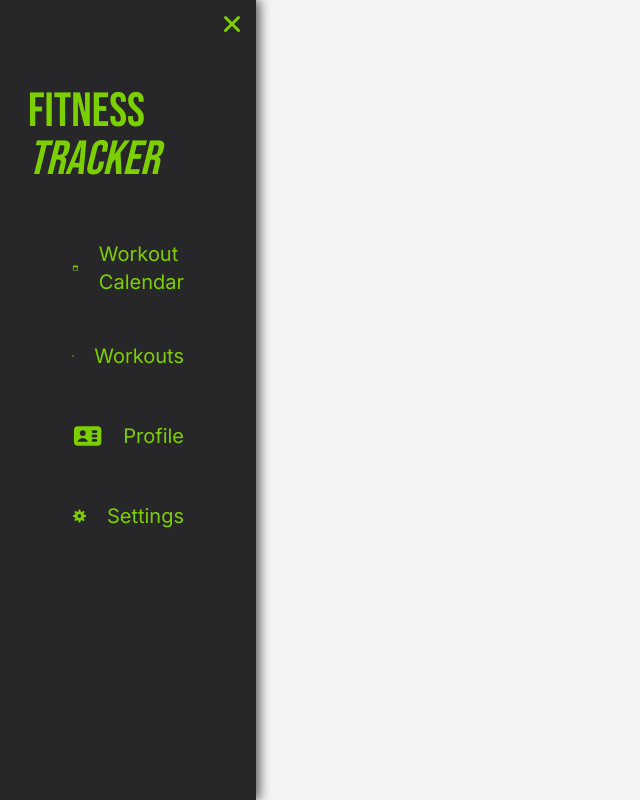
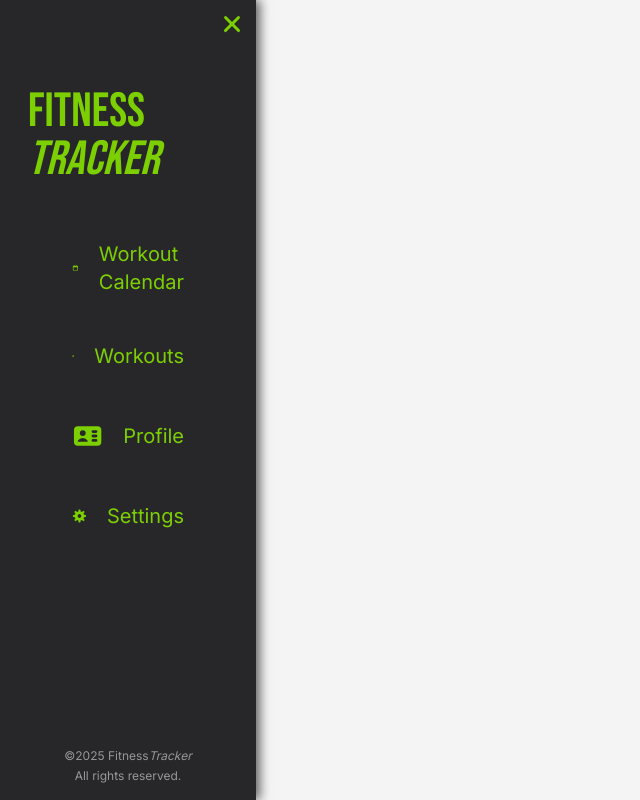
Before and after one commit to DanielG808/fitness-tracker, a Next.js app: page / in a window 1280 px wide. Shown: the whole page, without its empty margins (0-640 px from the left). Built offline with nearby package versions, Linux system fonts and the light colour scheme.

Commit message:
added footer to the navigation-panel modularized menu-button into separate component

```diff
--- /dev/null
+++ b/src/components/footer.tsx
@@ -0,0 +1,12 @@
+export default function Footer() {
+  return (
+    <footer className="mt-auto text-sm text-background/55 text-xs text-center py-2 space-y-1">
+    <p>
+      &copy;2025 Fitness<span className="italic">Tracker</span>
+    </p>
+    <p>
+      All rights reserved.
+    </p>
+  </footer>
+  )
+}
--- /dev/null
+++ b/src/components/nav-panel-button.tsx
@@ -0,0 +1,18 @@
+import { XMarkIcon, Bars3Icon } from "@heroicons/react/16/solid";
+
+type NavPanelButtonProps ={
+    open: boolean;
+    setOpen: React.Dispatch<React.SetStateAction<boolean>>
+}
+
+export default function NavPanelButton({ open, setOpen }: NavPanelButtonProps) {
+  return (
+    <button className="ml-auto cursor-pointer" onClick={() => setOpen(!open)}>
+        {open ? (
+          <XMarkIcon className="w-8 h-8" />
+        ) : (
+          <Bars3Icon className="w-10 h-10" />
+        )}
+      </button>
+  )
+}
--- a/src/components/navigation-panel.tsx
+++ b/src/components/navigation-panel.tsx
@@ -1,9 +1,10 @@
 "use client";
 
 import { useState } from "react";
-import { XMarkIcon, Bars3Icon } from "@heroicons/react/16/solid";
 import NavLinkList from "./nav-link-list";
 import Logo from "./logo";
+import Footer from "./footer";
+import NavPanelButton from "./nav-panel-button";
 
 export default function NavigationPanel() {
   const [open, setOpen] = useState(true);
@@ -16,17 +17,12 @@ export default function NavigationPanel() {
           : "-translate-x-5/6 shadow-[4px_0_10px_rgba(0,0,0,0.4)]"
       }`}
     >
-      <button className="ml-auto" onClick={() => setOpen(!open)}>
-        {open ? (
-          <XMarkIcon className="w-8 h-8" />
-        ) : (
-          <Bars3Icon className="w-10 h-10" />
-        )}
-      </button>
-      <div className="my-12">
+      <NavPanelButton open={open} setOpen={setOpen} />
+      <div className="my-12 flex-1">
         <Logo className="ml-5" />
         <NavLinkList />
       </div>
+      <Footer />
     </aside>
   );
 }
```
